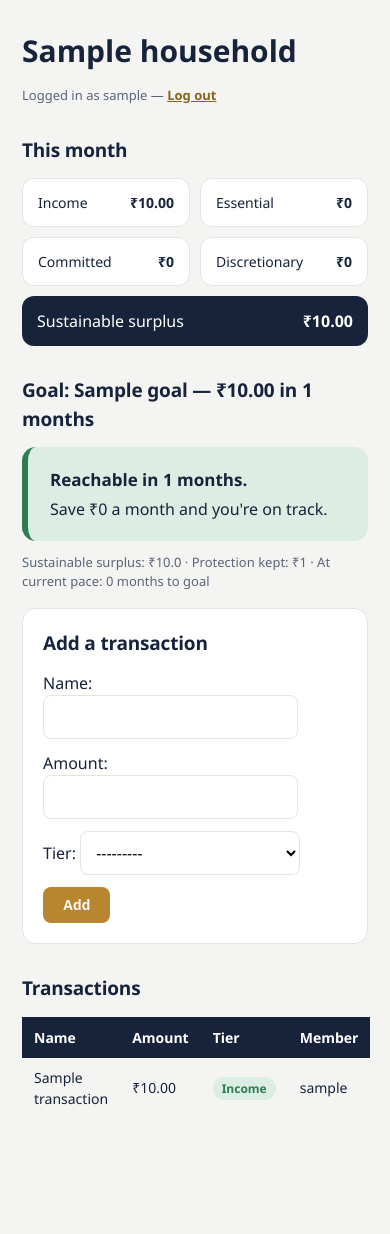
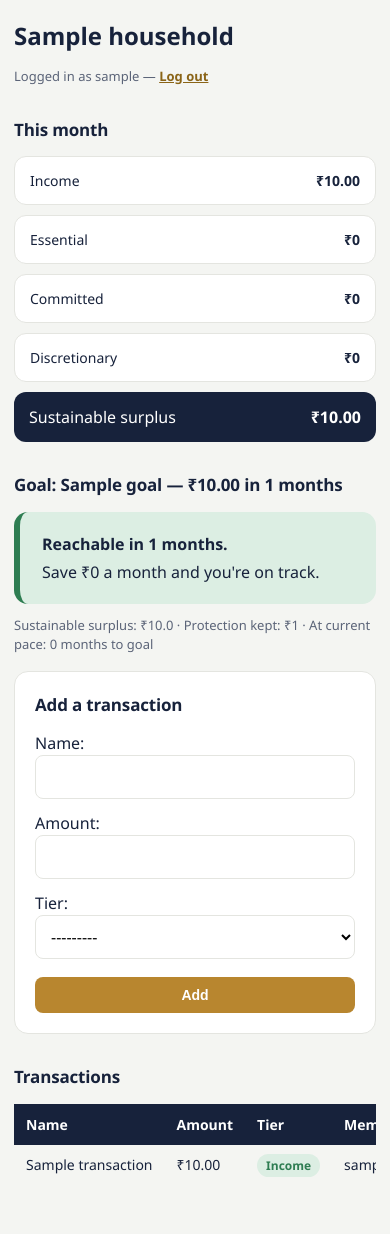
Before and after one commit to Ac30-codes/finfamily, a Django app: page / in a window 390 px wide. Before the commit the page ends 1105 px from the top, so only its background shows below. Run offline with Django 5.2, Linux system fonts and the light colour scheme; a user stored in the database is signed in; tables that the repository leaves empty hold one stand-in row (values such as "Sample post").

Commit message:
Add mobile responsive layout

```diff
--- a/static/style.css
+++ b/static/style.css
@@ -50,3 +50,36 @@
   .t-essential{background:#E4EEF0; color:#2C5560}
   .t-committed{background:#EFE2C2; color:var(--brass-deep)}
   .t-discretionary{background:#F4E0DE; color:#9C4742}
+
+  /* --- Mobile responsiveness --- */
+@media (max-width: 640px) {
+  body {
+    padding: 18px 14px 50px;
+  }
+  h1 { font-size: 24px; }
+  h2 { font-size: 17px; }
+
+  /* stack the stat cards into one column */
+  .stats {
+    grid-template-columns: 1fr;
+  }
+
+  /* let form inputs use full width instead of a fixed 220px */
+  input, select {
+    min-width: 0;
+    width: 100%;
+  }
+  button {
+    width: 100%;
+    margin-top: 6px;
+  }
+
+  /* stop the transactions table overflowing — let it scroll sideways */
+  table {
+    display: block;
+    overflow-x: auto;
+    white-space: nowrap;
+  }
+
+  .verdict strong { font-size: 16px; }
+}
```
